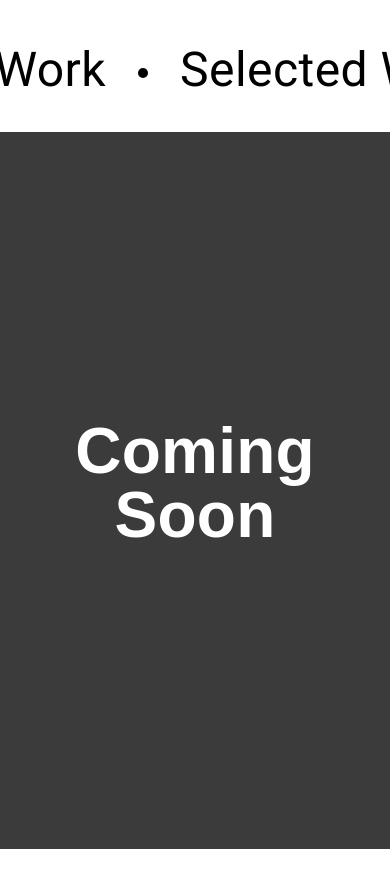
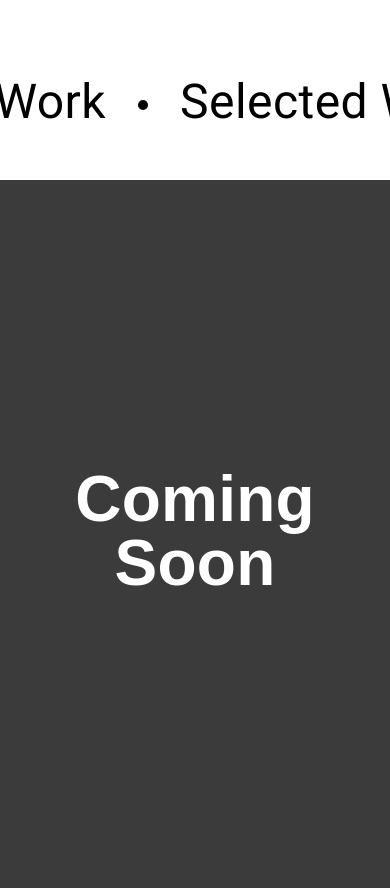
Before and after one commit to mfhum/mfhum.github.io, an Angular app: page / in a window 390 px wide. Shown: the part 820-1708 px from the top of the page. Before the commit the page ends 1669 px from the top, so only its background shows below. Built offline with nearby package versions, Linux system fonts and the light colour scheme; a web font is replaced by a local one.

Commit message:
fix animation when dropping in

```diff
--- a/src/app/home/home.animations.scss
+++ b/src/app/home/home.animations.scss
@@ -74,11 +74,6 @@
 }
 @keyframes transitionInShowOffResponsive {
   0% {
-    height: 100%;
-    opacity: 0;
-  }
-  30% {
-    height: 60%;
     opacity: 0;
   }
   40% {
--- a/src/app/home/home.component.scss
+++ b/src/app/home/home.component.scss
@@ -158,7 +158,7 @@
 .selected-show {
   margin-top: 4rem;
   width: 100%;
-  height: 90%;
+  height: 85vh;
   background-color: rgb(59, 59, 59);
   .comingsoon {
     position: relative;
--- a/src/app/home/home.responsive.scss
+++ b/src/app/home/home.responsive.scss
@@ -94,12 +94,12 @@
 
   #selected {
     .selected-title {
-      margin-top: 12rem;
+      margin-top: 14rem;
       width: 4000%;
     }
   }
   .selected-show {
-    margin-top: 2rem;
+    margin-top: 3rem;
     width: 100%;
     height: 85%;
     .comingsoon {
```
